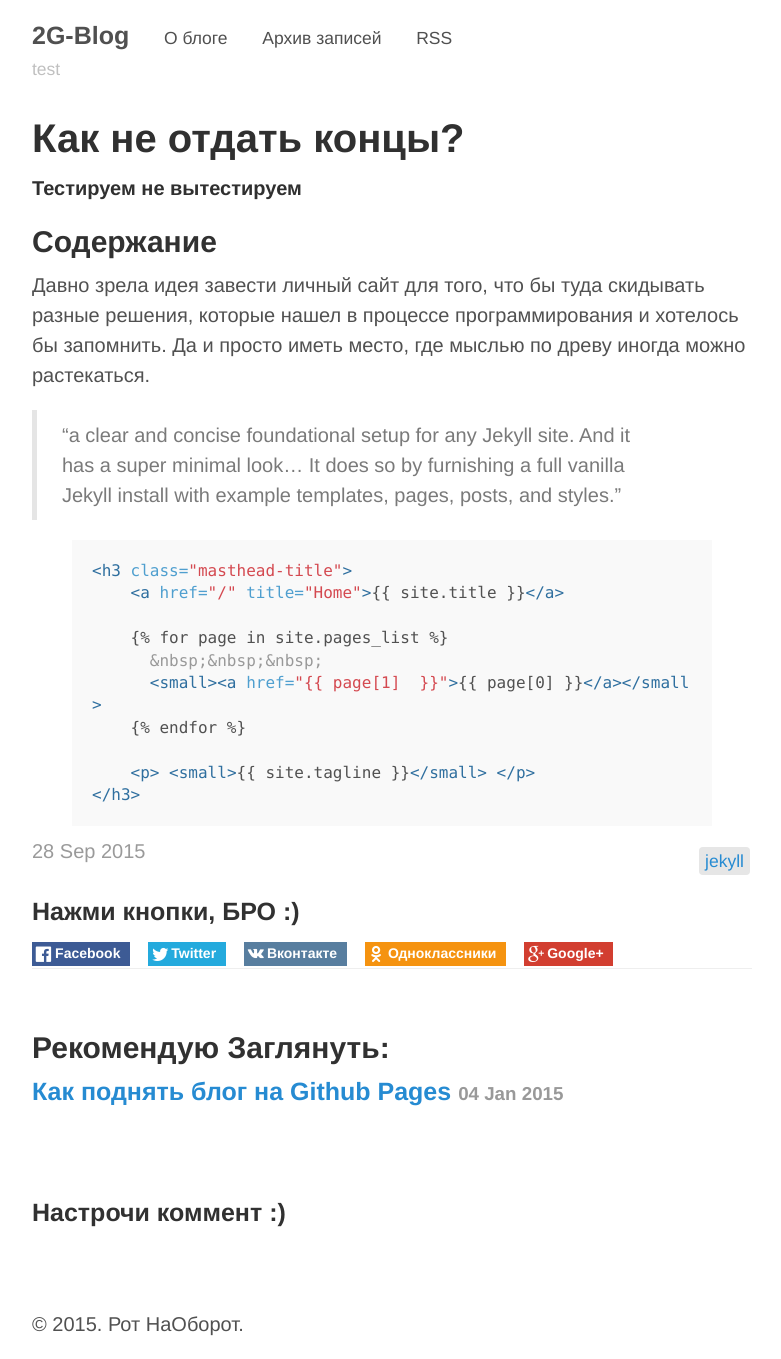
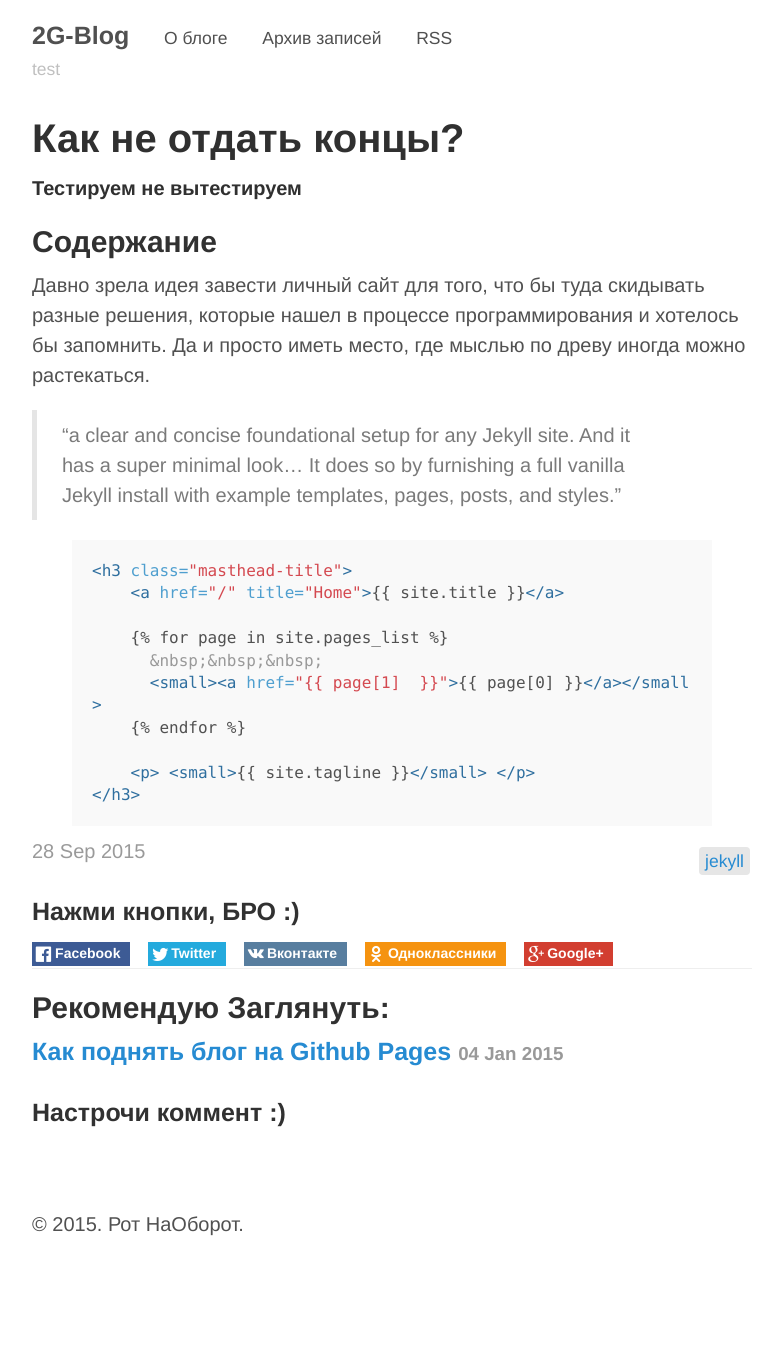
Before and after one commit to gitter-badger/2gud.github.io, a Jekyll site: the page built from _posts/2015-09-28-test5.md, in a window 1280 px wide. Shown: the whole page, without its empty margins (248-1029 px from the left). Built offline with Jekyll 4.4.1, drawn with Linux system fonts in a browser that asks for light colours; nearby versions of some CDN libraries; a script that is not in the unit is left out; after the commit the page ends 1259 px from its top, so only the background shows below that.

Commit message:
Added changes

```diff
--- a/public/css/poole.css
+++ b/public/css/poole.css
@@ -1,19 +1,3 @@
-/*
- *                        ___
- *                       /\_ \
- *  _____     ___     ___\//\ \      __
- * /\ '__`\  / __`\  / __`\\ \ \   /'__`\
- * \ \ \_\ \/\ \_\ \/\ \_\ \\_\ \_/\  __/
- *  \ \ ,__/\ \____/\ \____//\____\ \____\
- *   \ \ \/  \/___/  \/___/ \/____/\/____/
- *    \ \_\
- *     \/_/
- *
- * Designed, built, and released under MIT license by @mdo. Learn more at
- * https://github.com/poole/poole.
- */
-
-
 /*
  * Contents
  *
@@ -353,8 +337,6 @@
 
 /* Related posts */
 .related {
-  padding-top: 2rem;
-  padding-bottom: 2rem;
   border-top: 1px solid #eee;
 }
 .related-posts {
```
